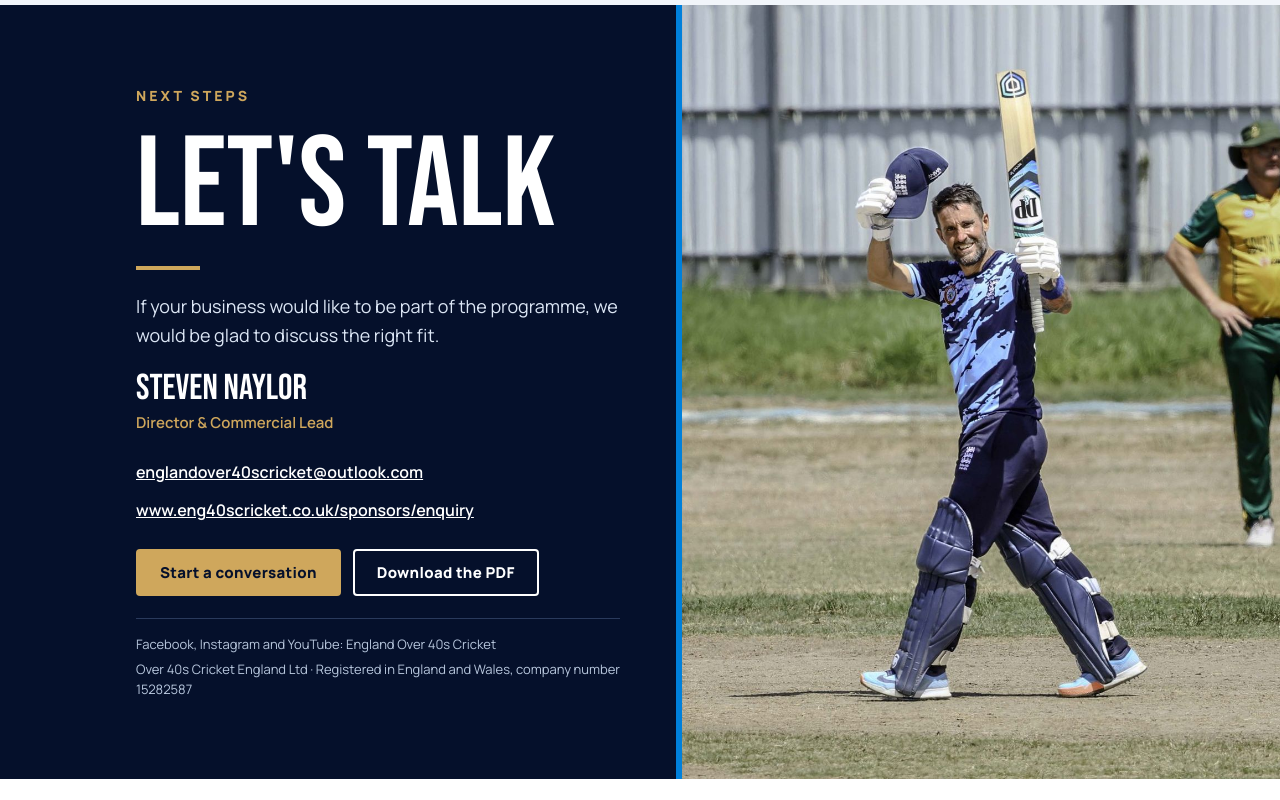
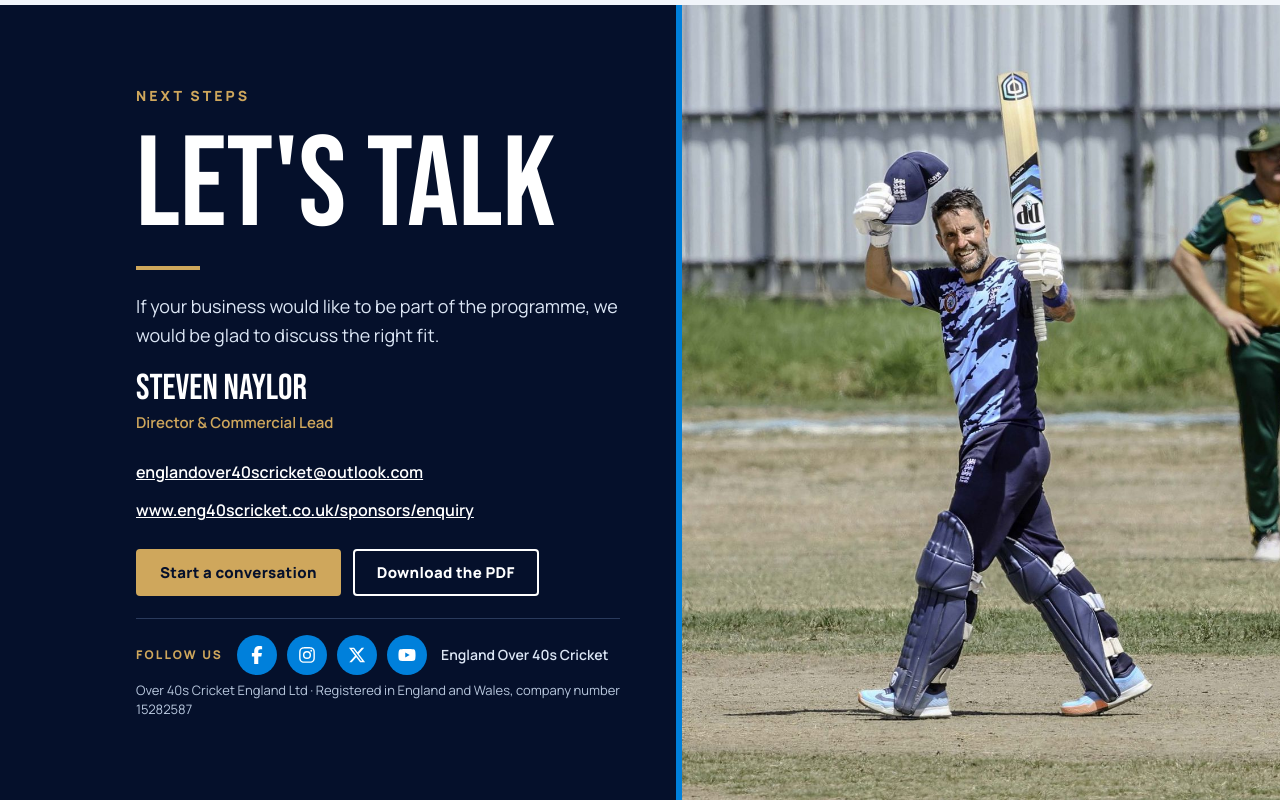
Before and after one commit to Eng40sCricket/eng40s-website, a plain HTML site: page sponsors/prospectus/index.html in a window 1280 px wide. Shown: the part 10595-11395 px from the top of the page. Before the commit the page ends 11374 px from the top, so only its background shows below. Drawn offline with Linux system fonts and the light colour scheme.

Commit message:
social update icons

```diff
--- a/sponsors/prospectus/content.js
+++ b/sponsors/prospectus/content.js
@@ -248,7 +248,14 @@ window.PROSPECTUS = {
     name: "Steven Naylor",
     role: "Director & Commercial Lead",
     enquireLabel: "Start a conversation",
-    social: "Facebook, Instagram and YouTube: England Over 40s Cricket",
+    socialLabel: "Follow us",
+    socialName: "England Over 40s Cricket",
+    social: [
+      { name: "Facebook", url: "https://www.facebook.com/EnglandCountiesO40s", icon: "assets/icons/facebook.svg" },
+      { name: "Instagram", url: "https://www.instagram.com/englandover40s/", icon: "assets/icons/instagram.svg" },
+      { name: "X", url: "https://x.com/Eng40sCricket", icon: "assets/icons/x.svg" },
+      { name: "YouTube", url: "https://www.youtube.com/channel/UC5Eg5wr5ZmD5JcfUhxK_nGg", icon: "assets/icons/youtube.svg" }
+    ],
     company: "Over 40s Cricket England Ltd · Registered in England and Wales, company number 15282587",
     image: { src: "assets/closing.jpg", alt: "An England batter raises his helmet and bat after reaching a milestone at the World Cup in Guyana" }
   }
--- a/sponsors/prospectus/prospectus.css
+++ b/sponsors/prospectus/prospectus.css
@@ -279,3 +279,12 @@ a:hover { color: var(--navy); }
   .example { grid-template-columns: 200px minmax(0, 1fr); }
   .example__img { height: 100%; }
 }
+
+/* Social links (contact section) */
+.social { display: flex; flex-wrap: wrap; align-items: center; gap: 10px 14px; }
+.social__label { font-size: 12px; font-weight: 800; letter-spacing: .18em; text-transform: uppercase; color: var(--gold); }
+.social__icons { display: flex; gap: 10px; }
+.social__link { width: 40px; height: 40px; border-radius: 50%; background: var(--sky); display: inline-flex; align-items: center; justify-content: center; transition: background .15s ease; }
+.social__link:hover, .social__link:focus-visible { background: var(--gold); }
+.social__link img { width: 18px; height: 18px; display: block; }
+.social__name { font-size: 14px; font-weight: 600; color: var(--on-navy); }
--- a/sponsors/prospectus/prospectus.js
+++ b/sponsors/prospectus/prospectus.js
@@ -301,6 +301,21 @@
     },
 
     contact: function (d) {
+      function socialRow(d) {
+        if (!Array.isArray(d.social) || !d.social.length) { return d.social ? el('p', 'small', d.social) : null; }
+        var icons = el('div', 'social__icons');
+        d.social.forEach(function (s) {
+          if (!s || !s.url) { return; }
+          var a = el('a', 'social__link');
+          a.href = s.url; a.target = '_blank'; a.rel = 'noopener noreferrer';
+          a.setAttribute('aria-label', (d.socialName || 'Us') + ' on ' + s.name);
+          a.title = s.name;
+          var img = el('img'); img.src = s.icon; img.alt = ''; img.width = 18; img.height = 18;
+          add(icons, add(a, img));
+        });
+        return add(el('div', 'social'), el('p', 'social__label', d.socialLabel || 'Follow us'), icons,
+          d.socialName ? el('p', 'social__name', d.socialName) : null);
+      }
       var section = el('section', 'contact');
       section.id = 'contact';
       var links = el('div', 'contact__links');
@@ -312,7 +327,7 @@
           el('p', 'lede', d.body),
           add(el('div'), el('p', 'contact__name', d.name), el('p', 'contact__role', d.role)),
           links, actions('btn--gold', 'btn--ghost', d.enquireLabel),
-          add(el('div', 'contact__foot'), el('p', 'small', d.social), el('p', 'small', d.company))),
+          add(el('div', 'contact__foot'), socialRow(d), el('p', 'small', d.company))),
         add(el('div', 'contact__media'), picture(d.image, '')));
       return section;
     }
```
Also changed, not shown: sponsors/prospectus/assets/icons/LICENSE-fontawesome.txt (added), sponsors/prospectus/assets/icons/facebook.svg (added), sponsors/prospectus/assets/icons/instagram.svg (added), sponsors/prospectus/assets/icons/x.svg (added), sponsors/prospectus/assets/icons/youtube.svg (added), 1 other file.
